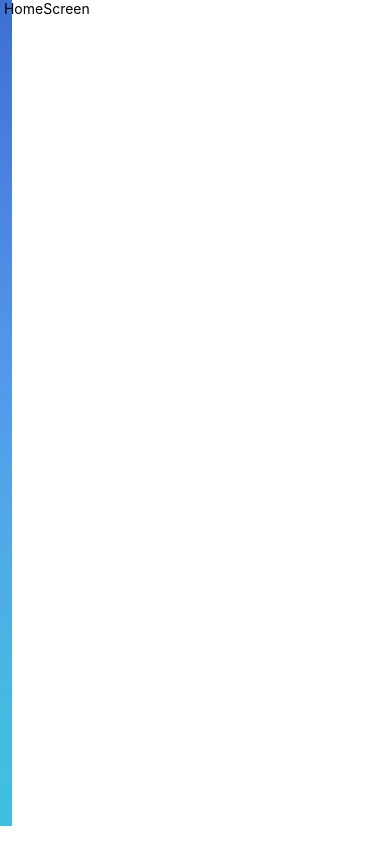
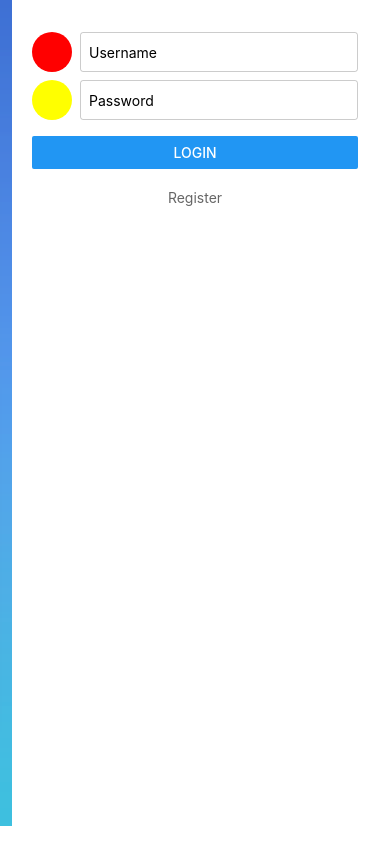
Before and after one commit to ChettaDarkkill/rn_workshop_auth, a React Native app: screen / in a window 390 px wide. Built offline with nearby package versions, Linux system fonts and the light colour scheme.

Commit message:
add codestructor login page

```diff
--- a/src/HomeScreen.js
+++ b/src/HomeScreen.js
@@ -1,23 +1,69 @@
 import React, { Component } from 'react';
-import { View, Text, ImageBackground } from 'react-native';
+import { Text, View, ImageBackground, TextInput, Button, TouchableOpacity } from 'react-native';
 
 export default class HomeScreen extends Component {
-    constructor(props) {
-        super(props);
-        this.state = {
-        };
-    }
-
     render() {
         return (
             <ImageBackground
-                source={require("./assets/img/bg.png")}
-                style={{
-                    flex: 1,
-                    flexDirection: "column"
-                }}>
-                <View>
-                    <Text> HomeScreen </Text>
+                source={require('./assets/img/bg.png')}
+                style={{ flex: 1, flexDirection: 'column' }}>
+                {/* Login section */}
+                <View
+                    style={{
+                        backgroundColor: '#FFF3',
+                        marginTop: 16,
+                        marginLeft: 16,
+                        marginRight: 16,
+                        paddingTop: 16,
+                        paddingLeft: 16,
+                        paddingRight: 16,
+                        borderRadius: 5,
+                    }}>
+                    {/* Username section */}
+                    <View style={{ flexDirection: 'row', alignItems: 'center' }}>
+                        <View style={{
+                            height: 40,
+                            width: 40,
+                            backgroundColor: 'red',
+                            borderRadius: 20,
+                            marginRight: 8
+                        }} />
+                        <TextInput style={{
+                            flex: 1,
+                            height: 40,
+                            borderRadius: 3,
+                            borderWidth: 1,
+                            borderColor: "#0003",
+                            paddingLeft: 8
+                        }}
+                            placeholder="Username" />
+                    </View>
+
+                    {/* Password section */}
+                    <View style={{ marginTop: 8, flexDirection: 'row', alignItems: 'center' }}>
+                        <View style={{
+                            height: 40,
+                            width: 40,
+                            backgroundColor: 'yellow',
+                            borderRadius: 20,
+                            marginRight: 8
+                        }} />
+                        <TextInput style={{
+                            flex: 1,
+                            height: 40,
+                            borderRadius: 3,
+                            borderWidth: 1,
+                            borderColor: "#0003",
+                            paddingLeft: 8
+                        }}
+                            placeholder="Password" />
+                    </View>
+                    <View style={{ marginTop: 16 }}>
+                        <Button title="Login" />
+                    </View>
+                    <TouchableOpacity style={{ marginTop: 8, marginBottom: 16, backgroundColor: "#fff4", height: 40, borderTopEndRadius:5, justifyContent: "center" }}>
+                        <Text style={{ textAlign: 'center', color: "#0009" }}>Register</Text>
+                    </TouchableOpacity>
                 </View>
             </ImageBackground>
         );
```
